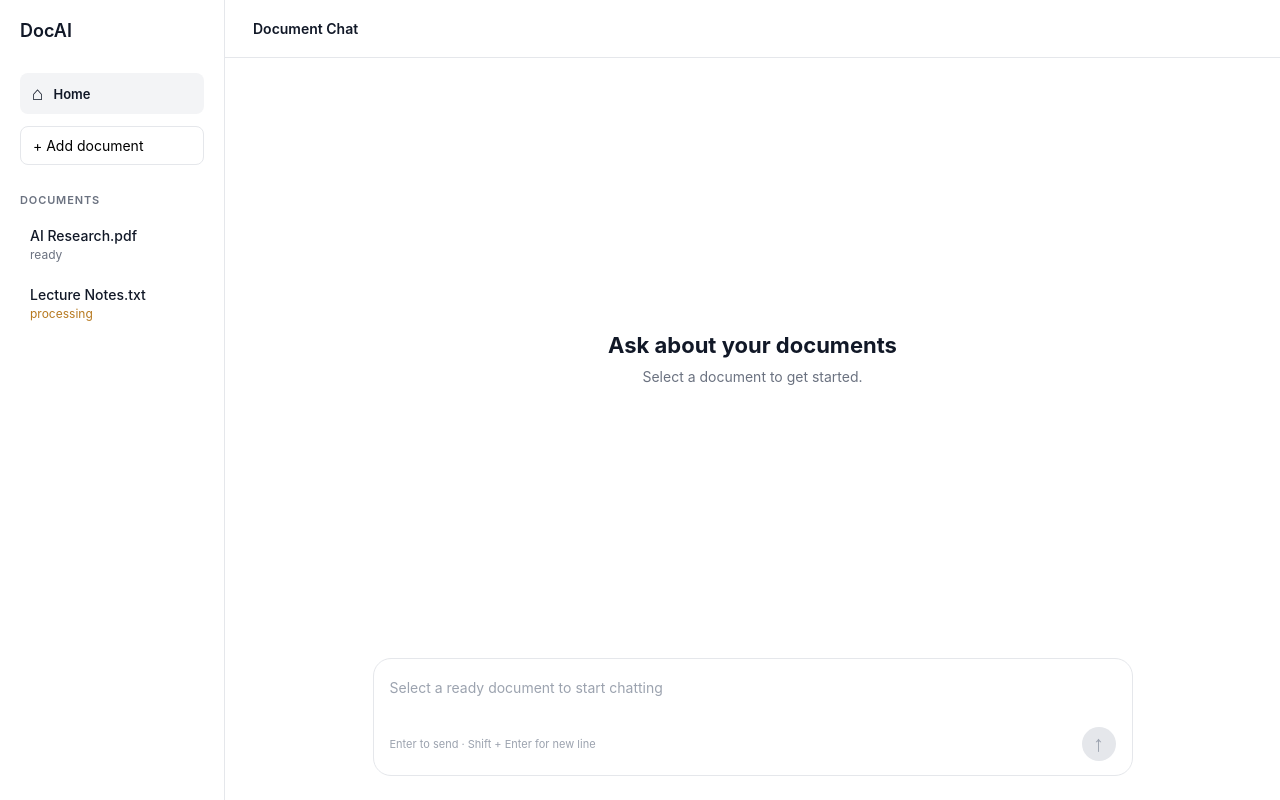
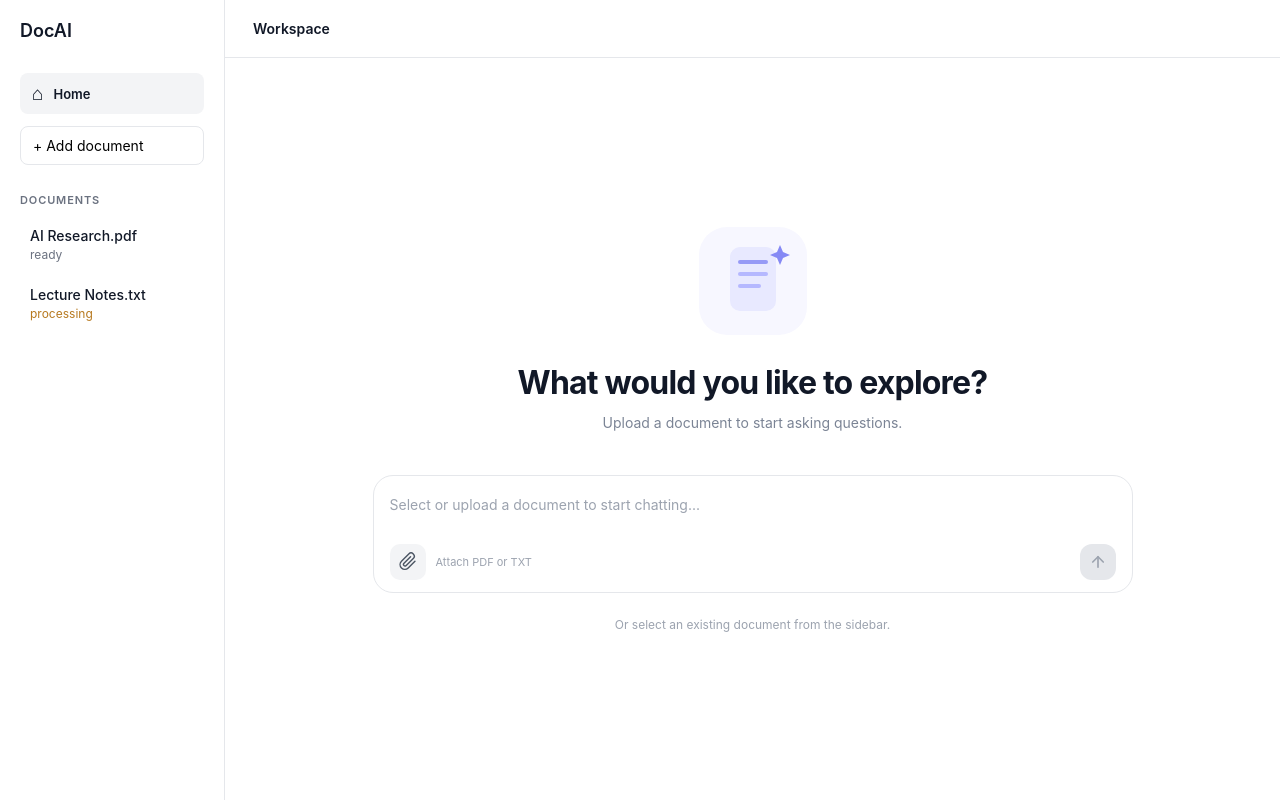
Before and after one commit to AyseeD/DocAI, a React (Vite) app in the folder front-end/: page / in a window 1280 px wide. Built offline with nearby package versions, Linux system fonts and the light colour scheme.

Commit message:
feat: Implement document workspace home

```diff
--- a/front-end/src/App.tsx
+++ b/front-end/src/App.tsx
@@ -6,6 +6,7 @@ import ChatWindow from './components/Chat/ChatWindow'
 import { loadMockState, saveMockState } from './data/mockStorage'
 import type { DocumentSummary } from './types/document'
 import type { ChatMessage } from './types/chat'
+import HomeWorkspace from './components/Home/HomeWorkspace'
 import './App.css'
 
 const MAX_FILE_SIZE = 20 * 1024 * 1024
@@ -273,7 +274,7 @@ function App() {
           <h1>
             {selectedDocument
               ? selectedDocument.name
-              : 'Document Chat'}
+              : 'Workspace'}
           </h1>
         </header>
 
@@ -298,6 +299,14 @@ function App() {
           </div>
         )}
 
+
+        {selectedDocumentId === null ? (
+          <HomeWorkspace
+            onFileSelect={handleFileSelect}
+            isUploading={isUploading}
+          />
+        ) : (
+          <>
             <ChatWindow
               messages={currentMessages}
               document={selectedDocument ?? null}
@@ -307,11 +316,16 @@ function App() {
 
             <ChatInput
               onSendMessage={handleSendMessage}
+              onFileSelect={handleFileSelect}
+              isUploading={isUploading}
               disabled={
                 selectedDocument?.status !== 'ready' ||
                 responsePhase !== 'idle'
               }
             />
+          </>
+        )}
+
       </main>
     </div>
   )
--- a/front-end/src/components/Chat/ChatInput.css
+++ b/front-end/src/components/Chat/ChatInput.css
@@ -1,19 +1,25 @@
 
 .chat-input-form {
-  width: 100%;
+  width: calc(100% - 40px);
   max-width: 760px;
-  margin: 0 auto;
-  padding: 14px 16px;
+  margin: 0 auto 24px;
+  padding: 14px 16px 12px;
   border: 1px solid #e5e7eb;
-  border-radius: 18px;
+  border-radius: 20px;
   background: #ffffff;
+  box-sizing: border-box;
+  transition:
+    border-color 0.2s ease,
+    box-shadow 0.2s ease;
 }
 
 .chat-input-form:focus-within {
-  border-color: #a5a9b8;
+  border-color: #cbd5e1;
+  box-shadow: 0 2px 12px rgba(15, 23, 42, 0.04);
 }
 
 .chat-input-textarea {
+  display: block;
   width: 100%;
   min-height: 48px;
   padding: 4px 0;
@@ -21,10 +27,10 @@
   outline: none;
   resize: none;
   background: transparent;
+  color: #111827;
   font: inherit;
   font-size: 14px;
   line-height: 1.5;
-  color: #111827;
   box-sizing: border-box;
 }
 
@@ -41,6 +47,7 @@
   justify-content: space-between;
   align-items: center;
   gap: 12px;
+  margin-top: 4px;
 }
 
 .chat-input-hint {
@@ -48,19 +55,36 @@
   font-size: 11px;
 }
 
+/* Send button */
 .chat-send-button {
-  width: 34px;
-  height: 34px;
+  display: flex;
+  align-items: center;
+  justify-content: center;
+  flex-shrink: 0;
+  width: 36px;
+  height: 36px;
+  padding: 0;
   border: none;
-  border-radius: 50%;
+  border-radius: 12px;
   background: #111827;
-  color: white;
-  font-size: 22px;
+  color: #ffffff;
   cursor: pointer;
+  transition:
+    background-color 0.2s ease,
+    transform 0.2s ease;
+}
+
+.chat-send-button svg {
+  display: block;
 }
 
 .chat-send-button:hover:not(:disabled) {
   background: #374151;
+  transform: translateY(-1px);
+}
+
+.chat-send-button:active:not(:disabled) {
+  transform: scale(0.96);
 }
 
 .chat-send-button:disabled {
@@ -68,3 +92,57 @@
   color: #9ca3af;
   cursor: not-allowed;
 }
+
+.chat-send-button:focus-visible {
+  outline: 2px solid #6366f1;
+  outline-offset: 3px;
+}
+
+@media (max-width: 600px) {
+  .chat-input-hint {
+    font-size: 10px;
+  }
+}
+
+
+.chat-input-left {
+  display: flex;
+  align-items: center;
+  gap: 10px;
+  min-width: 0;
+}
+
+.chat-attach-button {
+  display: flex;
+  align-items: center;
+  justify-content: center;
+  flex-shrink: 0;
+  width: 36px;
+  height: 36px;
+  border: none;
+  border-radius: 10px;
+  background: #f3f4f6;
+  color: #4b5563;
+  cursor: pointer;
+  transition: background-color 0.2s;
+}
+
+.chat-attach-button:hover:not(:disabled) {
+  background: #e5e7eb;
+}
+
+.chat-attach-button:disabled {
+  opacity: 0.5;
+  cursor: not-allowed;
+}
+
+.chat-attach-button:focus-visible {
+  outline: 2px solid #6366f1;
+  outline-offset: 2px;
+}
+
+.home-chat-input {
+  width: 100%;
+  max-width: none;
+  margin: 0;
+}
--- a/front-end/src/components/Chat/ChatInput.tsx
+++ b/front-end/src/components/Chat/ChatInput.tsx
@@ -1,53 +1,73 @@
 
-import { useState, type FormEvent, type KeyboardEvent } from 'react'
+import {
+  useRef,
+  useState,
+  type FormEvent,
+  type KeyboardEvent,
+} from 'react'
 import './ChatInput.css'
 
 type ChatInputProps = {
   onSendMessage: (message: string) => void
+  onFileSelect?: (file: File) => void
   disabled?: boolean
+  isUploading?: boolean
+  isHome?: boolean
 }
 
 function ChatInput({
   onSendMessage,
+  onFileSelect,
   disabled = false,
+  isUploading = false,
+  isHome = false,
 }: ChatInputProps) {
   const [message, setMessage] = useState('')
+  const fileInputRef = useRef<HTMLInputElement>(null)
 
   const canSend = !disabled && message.trim().length > 0
 
-  const handleSubmit = (event: FormEvent<HTMLFormElement>) => {
-    event.preventDefault()
-
+  const sendMessage = () => {
     if (!canSend) return
 
     onSendMessage(message.trim())
     setMessage('')
   }
 
+  const handleSubmit = (event: FormEvent<HTMLFormElement>) => {
+    event.preventDefault()
+    sendMessage()
+  }
+
   const handleKeyDown = (
     event: KeyboardEvent<HTMLTextAreaElement>
   ) => {
-    if (event.key === 'Enter' && !event.shiftKey) {
+    if (
+      event.key === 'Enter' &&
+      !event.shiftKey &&
+      !event.nativeEvent.isComposing
+    ) {
       event.preventDefault()
-
-      if (canSend) {
-        onSendMessage(message.trim())
-        setMessage('')
-      }
+      sendMessage()
     }
   }
 
   return (
-    <form className="chat-input-form" onSubmit={handleSubmit}>
+    <form
+      className={`chat-input-form ${isHome ? 'home-chat-input' : ''}`}
+      onSubmit={handleSubmit}
+    >
       <textarea
         className="chat-input-textarea"
         value={message}
         onChange={(event) => setMessage(event.target.value)}
         onKeyDown={handleKeyDown}
         placeholder={
-          disabled
-            ? 'Select a ready document to start chatting'
-            : 'Ask anything about this document...'
+          isHome
+            ? 'Select or upload a document to start chatting...'
+            : disabled
+              ? 'Select a ready document to start chatting'
+              : 'Ask anything about this document...'
         }
         disabled={disabled}
         rows={2}
@@ -56,9 +76,53 @@ function ChatInput({
       />
 
       <div className="chat-input-actions">
-        <span className="chat-input-hint">
-          Enter to send · Shift + Enter for new line
-        </span>
+        <div className="chat-input-left">
+          {onFileSelect && (
+            <>
+              <button
+                type="button"
+                className="chat-attach-button"
+                onClick={() => fileInputRef.current?.click()}
+                disabled={isUploading}
+                aria-label="Attach document"
+                title="Attach PDF or TXT"
+              >
+                <svg
+                  width="19"
+                  height="19"
+                  viewBox="0 0 24 24"
+                  fill="none"
+                  stroke="currentColor"
+                  strokeWidth="1.8"
+                  strokeLinecap="round"
+                  strokeLinejoin="round"
+                  aria-hidden="true"
+                >
+                  <path d="m21.4 11.6-8.5 8.5a6 6 0 0 1-8.5-8.5l9.2-9.2a4 4 0 0 1 5.7 5.7l-9.2 9.2a2 2 0 0 1-2.8-2.8l8.5-8.5" />
+                </svg>
+              </button>
+
+              <input
+                ref={fileInputRef}
+                type="file"
+                accept=".pdf,.txt"
+                hidden
+                disabled={isUploading}
+                onChange={(event) => {
+                  const file = event.target.files?.[0]
+                  if (file) onFileSelect(file)
+                  event.target.value = ''
+                }}
+              />
+            </>
+          )}
+
+          <span className="chat-input-hint">
+            {isHome
+              ? 'Attach PDF or TXT'
+              : 'Enter to send · Shift + Enter for new line'}
+          </span>
+        </div>
 
         <button
           type="submit"
@@ -66,7 +130,20 @@ function ChatInput({
           disabled={!canSend}
           aria-label="Send message"
         >
-          ↑
+          <svg
+            width="18"
+            height="18"
+            viewBox="0 0 24 24"
+            fill="none"
+            stroke="currentColor"
+            strokeWidth="2.2"
+            strokeLinecap="round"
+            strokeLinejoin="round"
+            aria-hidden="true"
+          >
+            <path d="M12 19V5" />
+            <path d="m5 12 7-7 7 7" />
+          </svg>
         </button>
       </div>
     </form>
--- /dev/null
+++ b/front-end/src/components/Home/HomeWorkspace.css
@@ -0,0 +1,70 @@
+
+.home-workspace {
+  flex: 1;
+  min-height: 0;
+  overflow-y: auto;
+  display: flex;
+  justify-content: center;
+  align-items: center;
+  padding: 40px 24px;
+  box-sizing: border-box;
+}
+
+.home-workspace-content {
+  width: 100%;
+  max-width: 760px;
+  display: flex;
+  flex-direction: column;
+  align-items: center;
+}
+
+.home-illustration {
+  width: 108px;
+  height: 108px;
+  display: flex;
+  align-items: center;
+  justify-content: center;
+  margin-bottom: 28px;
+  border-radius: 28px;
+  background: #f7f7ff;
+}
+
+.home-heading {
+  text-align: center;
+  margin-bottom: 44px;
+}
+
+.home-heading h2 {
+  margin: 0 0 12px;
+  font-size: clamp(24px, 3vw, 32px);
+  font-weight: 650;
+  letter-spacing: -0.8px;
+  color: #111827;
+}
+
+.home-heading p {
+  margin: 0;
+  color: #7b8495;
+  font-size: 14px;
+}
+
+.home-input-wrapper {
+  width: 100%;
+}
+
+.home-input-note {
+  margin: 14px 0 0;
+  text-align: center;
+  font-size: 12px;
+  color: #9ca3af;
+}
+
+@media (max-width: 650px) {
+  .home-workspace {
+    padding: 32px 16px;
+  }
+
+  .home-heading {
+    margin-bottom: 32px;
+  }
+}
--- /dev/null
+++ b/front-end/src/components/Home/HomeWorkspace.tsx
@@ -0,0 +1,88 @@
+
+import ChatInput from '../Chat/ChatInput'
+import './HomeWorkspace.css'
+
+type HomeWorkspaceProps = {
+  onFileSelect: (file: File) => void
+  isUploading: boolean
+}
+
+function HomeWorkspace({
+  onFileSelect,
+  isUploading,
+}: HomeWorkspaceProps) {
+  return (
+    <section className="home-workspace">
+      <div className="home-workspace-content">
+        <div className="home-illustration" aria-hidden="true">
+          <svg
+            width="86"
+            height="86"
+            viewBox="0 0 86 86"
+            fill="none"
+          >
+            <rect
+              x="20"
+              y="9"
+              width="46"
+              height="64"
+              rx="10"
+              fill="#E8E9FF"
+            />
+            <rect
+              x="28"
+              y="22"
+              width="30"
+              height="4"
+              rx="2"
+              fill="#969AF6"
+            />
+            <rect
+              x="28"
+              y="34"
+              width="30"
+              height="4"
+              rx="2"
+              fill="#B5B8FF"
+            />
+            <rect
+              x="28"
+              y="46"
+              width="23"
+              height="4"
+              rx="2"
+              fill="#B5B8FF"
+            />
+            <path
+              d="M70 7L73 14L80 17L73 20L70 27L67 20L60 17L67 14L70 7Z"
+              fill="#8589F5"
+            />
+          </svg>
+        </div>
+
+        <div className="home-heading">
+          <h2>What would you like to explore?</h2>
+          <p>
+            Upload a document to start asking questions.
+          </p>
+        </div>
+
+        <div className="home-input-wrapper">
+          <ChatInput
+            onSendMessage={() => {}}
+            onFileSelect={onFileSelect}
+            isUploading={isUploading}
+            disabled
+            isHome
+          />
+
+          <p className="home-input-note">
+            Or select an existing document from the sidebar.
+          </p>
+        </div>
+      </div>
+    </section>
+  )
+}
+
+export default HomeWorkspace
```
Lines whose indentation alone changed are shown as unchanged.
